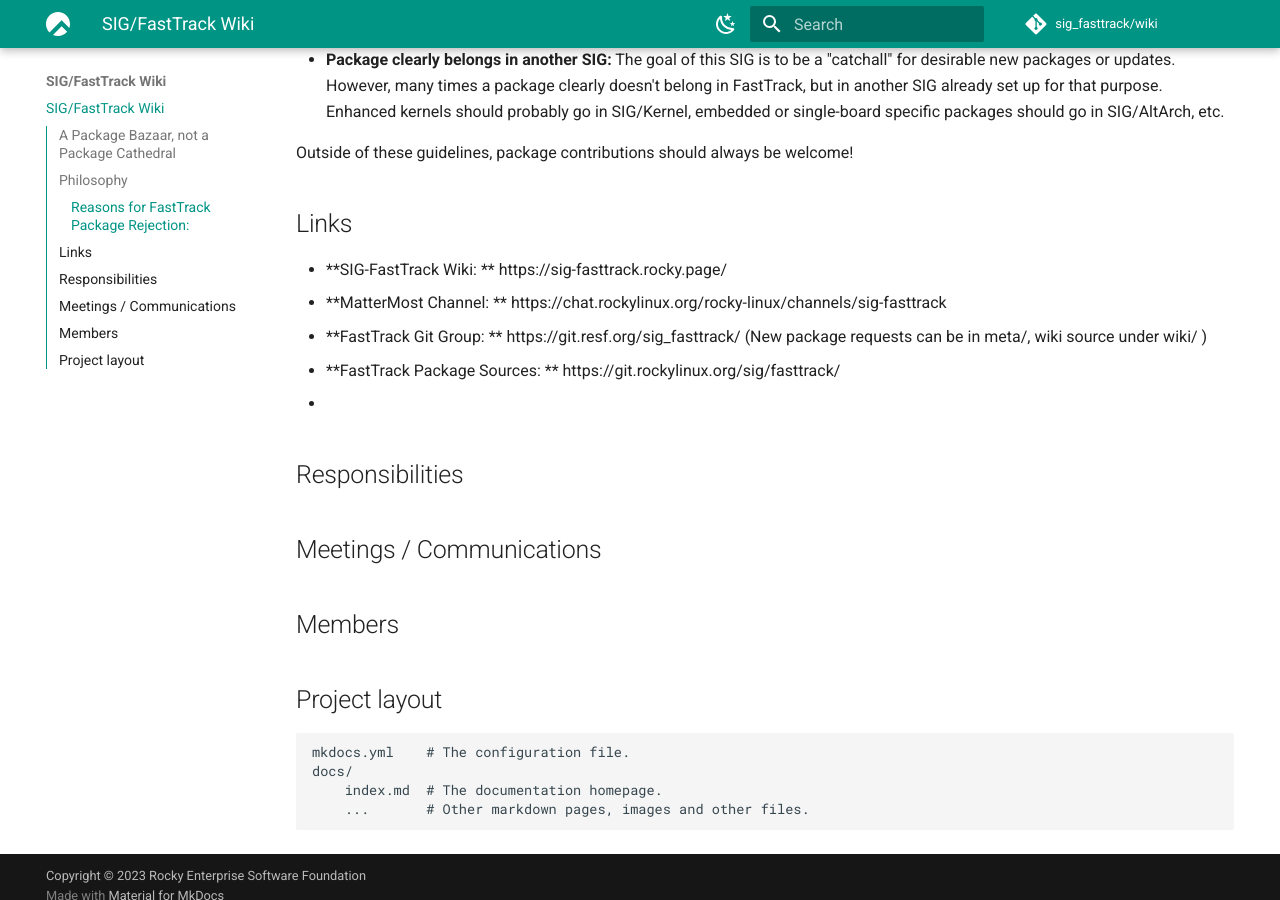
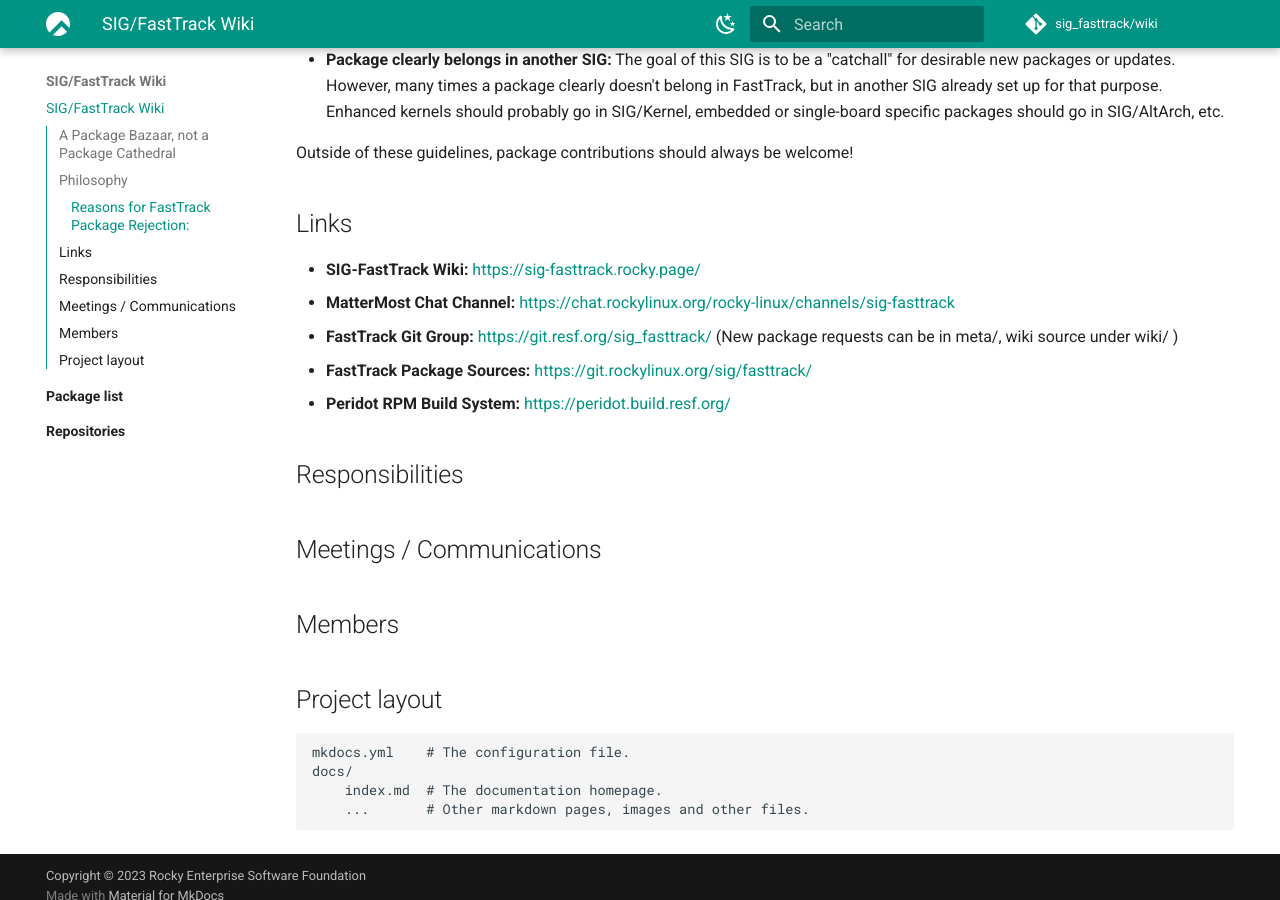
Before and after one commit to rocky-linux/sig-fasttrack, an MkDocs documentation site: the page built from docs/index.md, in a window 1280 px wide and 900 px high, scrolled down 1088 px. Built offline with MkDocs 1.6.1 and Material for MkDocs 9.7.7, drawn with Linux system fonts in a browser that asks for light colours.

Commit message:
Initial content commit
- Including updated SIG introduction and info
- Package Listing page
- Repos + Package builds overview page
- Minor mkdocs tweak for local wiki render

-Skip G.

```diff
--- a/docs/index.md
+++ b/docs/index.md
@@ -32,11 +32,12 @@
 
 ## Links
 
-- **SIG-FastTrack Wiki: **  https://sig-fasttrack.rocky.page/
-- **MatterMost Channel: ** https://chat.rockylinux.org/rocky-linux/channels/sig-fasttrack
-- **FastTrack Git Group: ** https://git.resf.org/sig_fasttrack/  (New package requests can be in meta/, wiki source under wiki/ )
-- **FastTrack Package Sources: ** https://git.rockylinux.org/sig/fasttrack/
--
+- **SIG-FastTrack Wiki:**  [https://sig-fasttrack.rocky.page/](https://sig-fasttrack.rocky.page/)
+- **MatterMost Chat Channel:** [https://chat.rockylinux.org/rocky-linux/channels/sig-fasttrack](https://chat.rockylinux.org/rocky-linux/channels/sig-fasttrack)
+- **FastTrack Git Group:** [https://git.resf.org/sig_fasttrack/](https://git.resf.org/sig_fasttrack/)  (New package requests can be in meta/, wiki source under wiki/ )
+- **FastTrack Package Sources:** [https://git.rockylinux.org/sig/fasttrack/](https://git.rockylinux.org/sig/fasttrack/)
+- **Peridot RPM Build System:** [https://peridot.build.resf.org/](https://peridot.build.resf.org/)
+
 
 ## Responsibilities
 
--- a/mkdocs.yml
+++ b/mkdocs.yml
@@ -62,6 +62,7 @@
   - awesome-pages
   - git-revision-date-localized:
       type: date
+      fallback_to_build_date: true
   - search
 
 # Extensions
```
Also changed, not shown: docs/package_list/index.md (added, +22 -0 lines), docs/repositories/index.md (added, +31 -0 lines).
